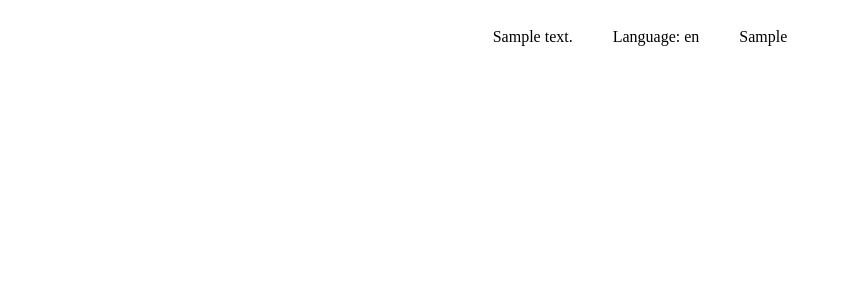
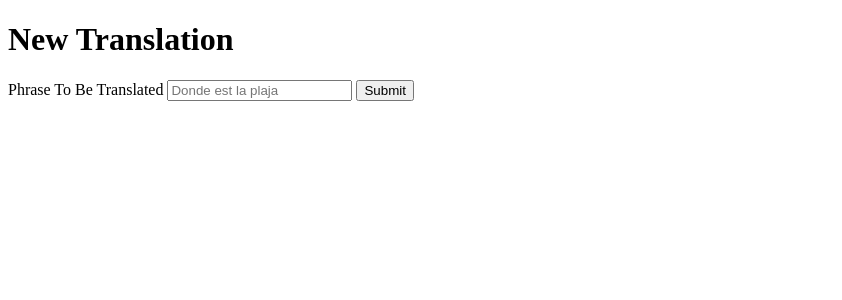
Before and after one commit to deniztetik/translator_app_node, a Django app: page / in a window 1280 px wide. Shown: the top 300 px of the page, without its empty margins (0-842 px from the left). Run offline with Django 3.2, Linux system fonts and the light colour scheme; tables that the repository leaves empty hold one stand-in row (values such as "Sample post"); data that the repository does not hold is empty; some libraries are stand-ins or nearby versions.

Commit message:
[feat] Implement new translation feature on own route in Angular

```diff
--- a/static/app/app.js
+++ b/static/app/app.js
@@ -1,6 +1,6 @@
 angular.module('translator', [
   'translator.services',
-    // 'translator.new_translation',
+  'translator.new_translation',
   'translator.translations_list',
   'ngRoute'
 ])
@@ -10,7 +10,11 @@
         templateUrl: '/static/app/translations_list/translations_list.html',
         controller: 'TranslationsListController'
       })
+      .when('/new_translation', {
+        templateUrl: '/static/app/new_translation/new_translation.html',
+        controller: 'NewTranslationController'
+      })
       .otherwise({
-                redirectTo: '/translations_list'
+        redirectTo: '/new_translation'
       });
-    })
+  });
--- /dev/null
+++ b/static/app/new_translation/new_translation.html
@@ -0,0 +1,11 @@
+<h1>New Translation</h1>
+<form role="form" ng-submit="addTranslation()">
+  <div ng-show="error" ng-bind="error"></div>
+  <label for="new_translation">Phrase To Be Translated</label>
+  <input type="text" ng-model="phrase" placeholder="Donde est la plaja" />
+  <button type="submit" class="btn btn-primary">Submit</button>
+</form>
+<div ng-if="translation">
+  <p>Translation: {{ translation }}</p>
+  <p>Detected Source Language: {{ detectedSourceLang }}</p>
+</div>
--- /dev/null
+++ b/static/app/new_translation/new_translation.js
@@ -0,0 +1,18 @@
+
+angular.module('translator.new_translation', [])
+
+  .controller('NewTranslationController', function ($scope, Translations) {
+    $scope.phrase = '';
+    $scope.translation = '';
+    $scope.detectedSourceLang = '';
+    $scope.addTranslation = function () {
+      Translations.addTranslation($scope.phrase)
+        .then(function(translation) {
+          $scope.translation = translation.data[0].fields.eng_translation;
+          $scope.detectedSourceLang = translation.data[0].fields.original_lang;
+        })
+        .catch(function(error) {
+          console.error(error);
+        });
+    };
+  });
--- a/static/app/services/services.js
+++ b/static/app/services/services.js
@@ -12,7 +12,7 @@
         var addTranslation = function(text) {
             return $http({
                 method: 'POST',
-                url: '/api/translations',
+                url: '/api/translations/',
                 data: {original_lang_text: text}
             });
         };
--- a/templates/javascripts.html
+++ b/templates/javascripts.html
@@ -9,5 +9,6 @@
 
   <script type="text/javascript" src="{% static 'app/services/services.js' %}"></script>
   <script type="text/javascript" src="{% static 'app/translations_list/translations_list.js' %}"></script>
+  <script type="text/javascript" src="{% static 'app/new_translation/new_translation.js' %}"></script>
   <script type="text/javascript" src="{% static 'app/app.js' %}"></script>
 {% endcompress %}
```
Lines whose indentation alone changed are shown as unchanged.
